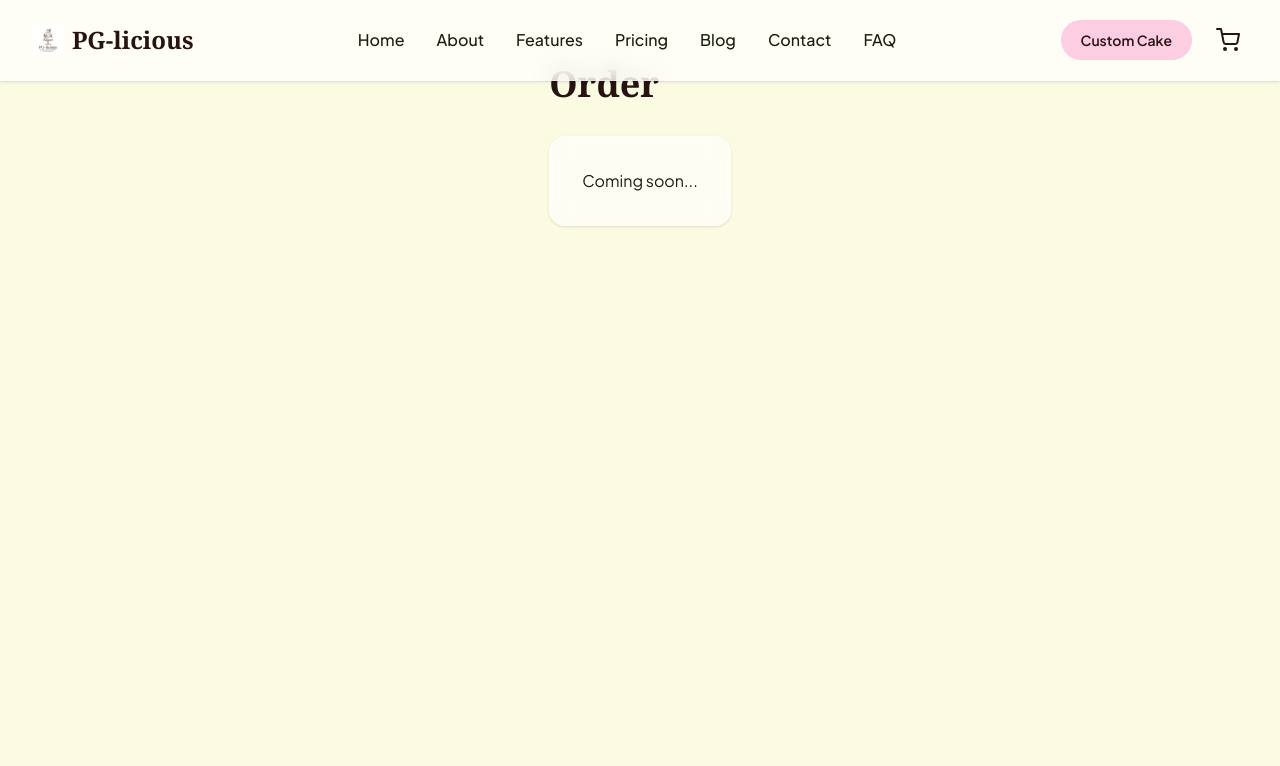
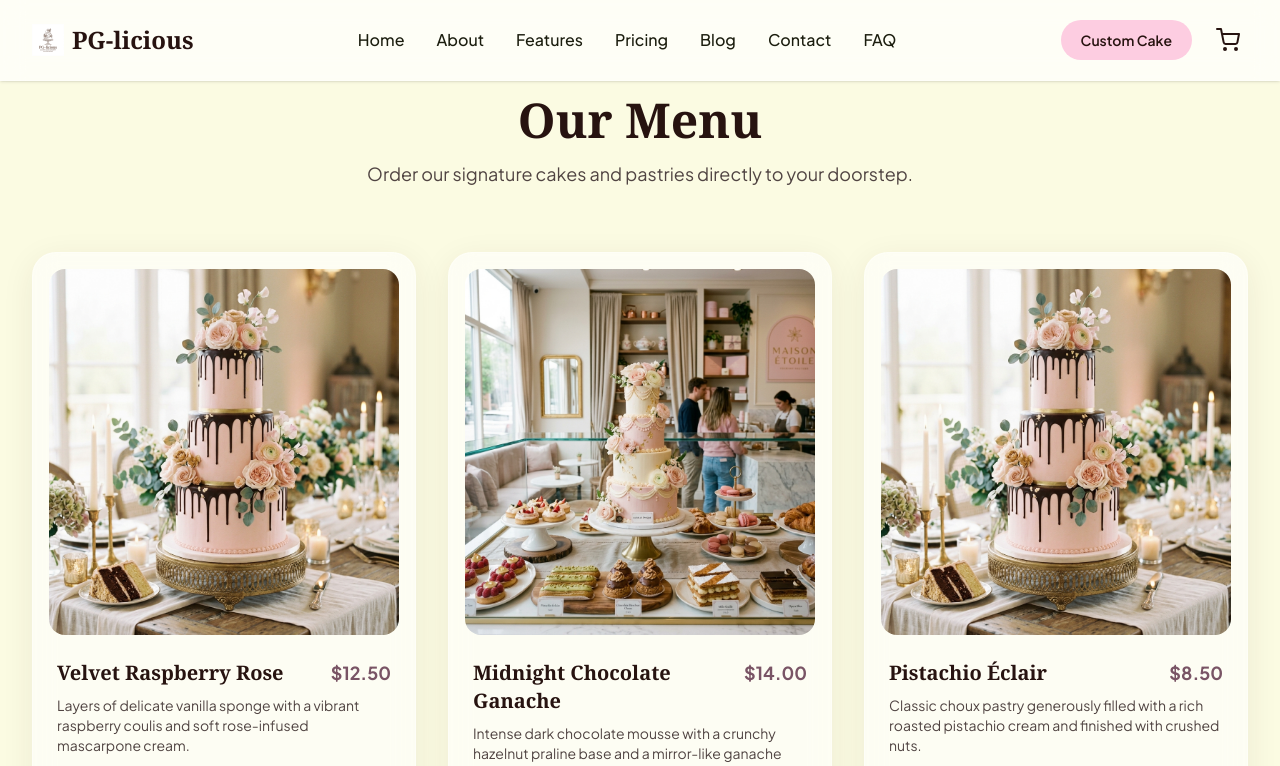
Before and after one commit to prashantgupta2601/PG-licious, a Next.js app: page /order in a window 1280 px wide. Shown: the top 766 px of the page. Built offline with nearby package versions, Linux system fonts and the light colour scheme.

Commit message:
Final polish and SEO optimization

```diff
--- a/src/app/layout.tsx
+++ b/src/app/layout.tsx
@@ -16,8 +16,24 @@ const notoSerif = Noto_Serif({
 });
 
 export const metadata: Metadata = {
-  title: "PG-licious Luxury Bakery",
-  description: "Indulgent Sophistication. Premium artisanal bakery.",
+  title: "PG-licious | Luxury Artisanal Bakery",
+  description: "Experience the finest artisanal pastries and bespoke cakes crafted with passion and elegance. Order online or design your own custom cake.",
+  keywords: "bakery, luxury cakes, artisanal pastries, custom cakes, wedding cakes",
+  openGraph: {
+    title: "PG-licious | Luxury Artisanal Bakery",
+    description: "Experience the finest artisanal pastries and bespoke cakes crafted with passion and elegance.",
+    url: "https://pg-licious.com",
+    siteName: "PG-licious Bakery",
+    images: [
+      {
+        url: "/images/hero_image.png",
+        width: 1200,
+        height: 630,
+      },
+    ],
+    locale: "en_US",
+    type: "website",
+  },
 };
 
 export default function RootLayout({
--- a/src/app/order/page.tsx
+++ b/src/app/order/page.tsx
@@ -1 +1,50 @@
-export default function OrderPage() { return (<main className="min-h-screen py-16 px-4 sm:px-6 lg:px-8 max-w-7xl mx-auto"><h1 className="text-4xl font-serif font-bold text-primary mb-8">Order</h1><div className="bg-white/60 backdrop-blur-md rounded-2xl p-8 shadow-sm border border-white/50"><p>Coming soon...</p></div></main>); }
+'use client';
+
+import { FadeIn, StaggerContainer, StaggerItem } from "@/components/ui/AnimationWrapper";
+import { ProductCard } from "@/components/ui/ProductCard";
+import { useCartStore } from "@/lib/store";
+
+export default function OrderPage() {
+  const { addItem } = useCartStore();
+
+  return (
+    <main className="min-h-screen pt-24 pb-16 px-4 sm:px-6 lg:px-8 max-w-7xl mx-auto">
+      <FadeIn>
+        <div className="text-center mb-16">
+          <h1 className="font-serif text-4xl md:text-5xl font-bold text-primary mb-4">Our Menu</h1>
+          <p className="text-on-surface-variant text-lg max-w-2xl mx-auto">Order our signature cakes and pastries directly to your doorstep.</p>
+        </div>
+      </FadeIn>
+
+      <StaggerContainer className="grid grid-cols-1 md:grid-cols-2 lg:grid-cols-3 gap-8">
+        <StaggerItem>
+          <ProductCard
+            title="Velvet Raspberry Rose"
+            description="Layers of delicate vanilla sponge with a vibrant raspberry coulis and soft rose-infused mascarpone cream."
+            price={12.50}
+            imageUrl="/images/custom_cake.png"
+            onAddToCart={() => addItem({ id: '1', name: 'Velvet Raspberry Rose', price: 12.50, quantity: 1, imageUrl: '/images/custom_cake.png' })}
+          />
+        </StaggerItem>
+        <StaggerItem>
+          <ProductCard
+            title="Midnight Chocolate Ganache"
+            description="Intense dark chocolate mousse with a crunchy hazelnut praline base and a mirror-like ganache glaze."
+            price={14.00}
+            imageUrl="/images/hero_image.png"
+            onAddToCart={() => addItem({ id: '2', name: 'Midnight Chocolate Ganache', price: 14.00, quantity: 1, imageUrl: '/images/hero_image.png' })}
+          />
+        </StaggerItem>
+        <StaggerItem>
+          <ProductCard
+            title="Pistachio Éclair"
+            description="Classic choux pastry generously filled with a rich roasted pistachio cream and finished with crushed nuts."
+            price={8.50}
+            imageUrl="/images/custom_cake.png"
+            onAddToCart={() => addItem({ id: '3', name: 'Pistachio Éclair', price: 8.50, quantity: 1, imageUrl: '/images/custom_cake.png' })}
+          />
+        </StaggerItem>
+      </StaggerContainer>
+    </main>
+  );
+}
```
